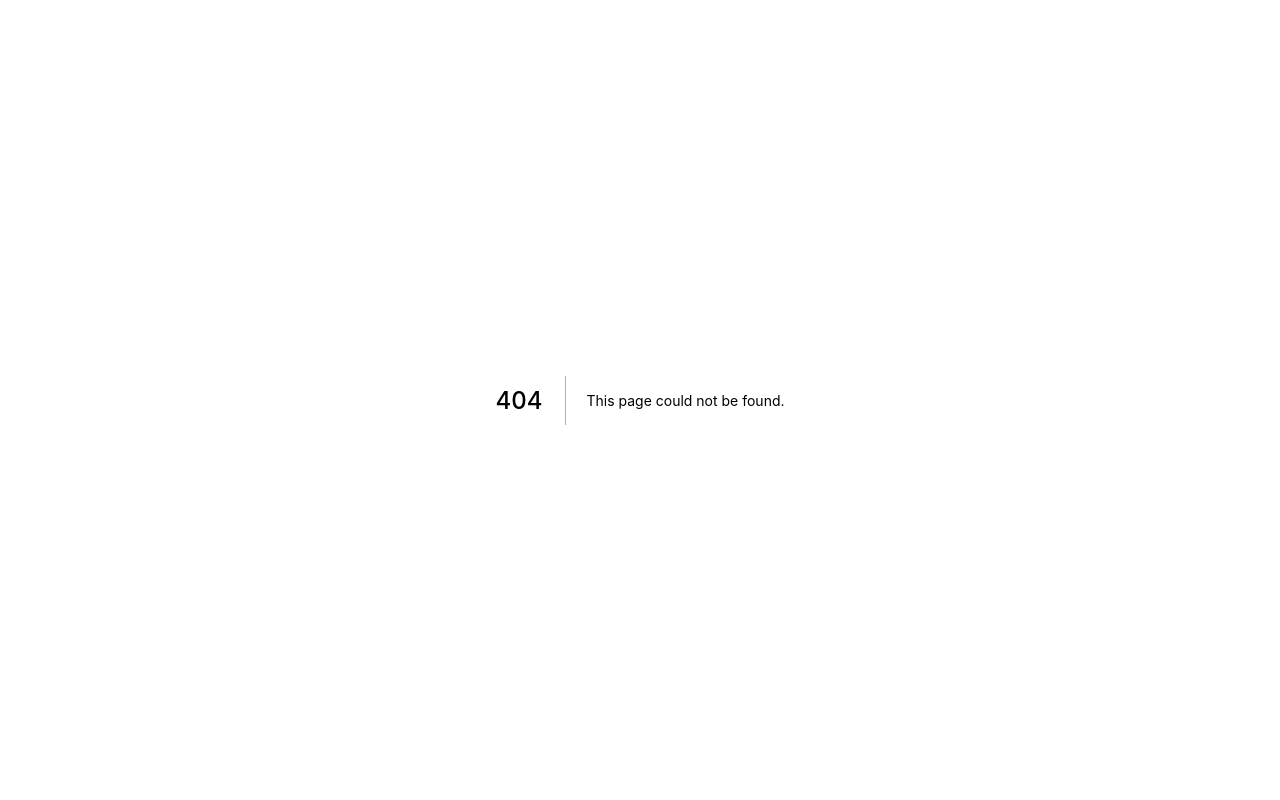
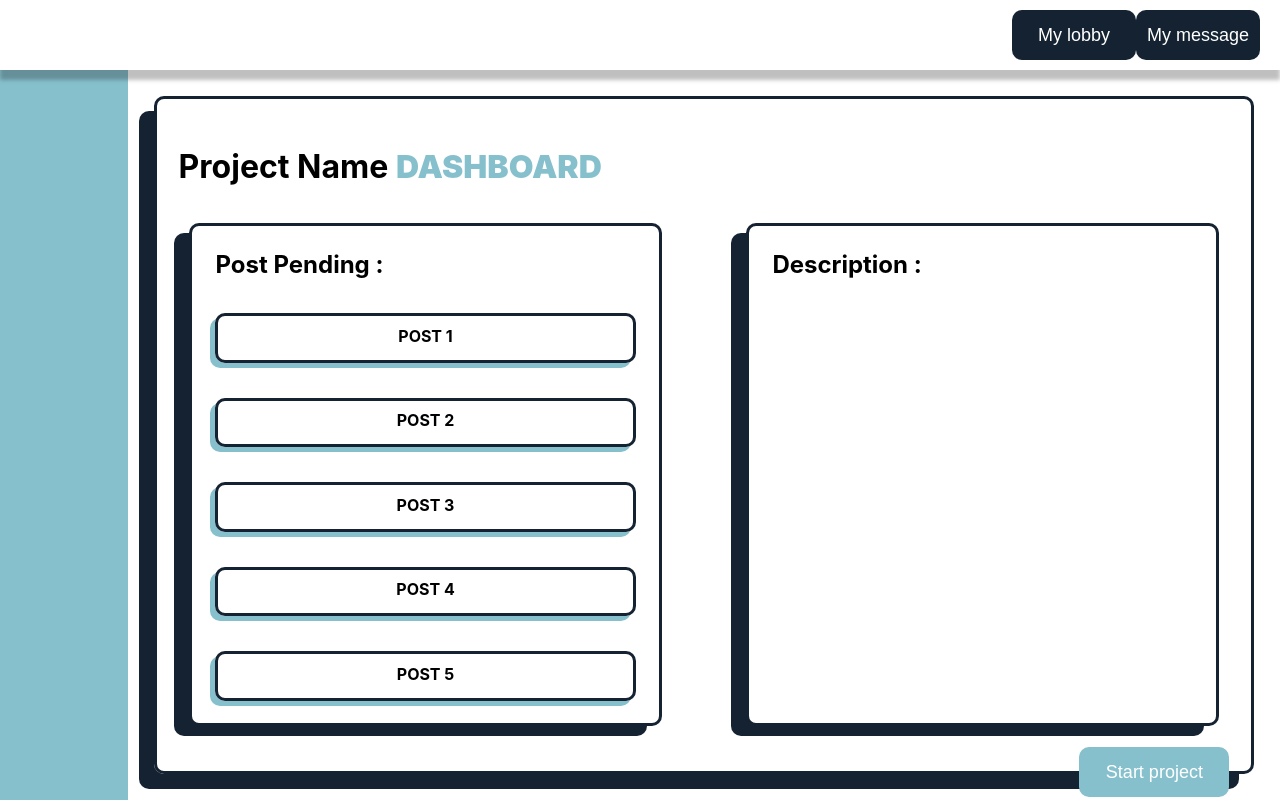
Before and after one commit to CFraissinet/frontend_Allwithin, a Next.js app: page /dashboard in a window 1280 px wide. Before the commit this address had no page. Built offline with nearby package versions, Linux system fonts and the light colour scheme.

Commit message:
create page front for Dashboard with button when you start your project

```diff
--- /dev/null
+++ b/components/Dashboard.js
@@ -0,0 +1,65 @@
+import React, { useState } from 'react';
+import styles from '../styles/Dashboard.module.css';
+import Link from 'next/link';
+
+function Dashboard() {
+
+    const [btnProject, setBtnProject] = useState(false);
+
+    const toolsBtn = (
+    <>
+        <button className={styles.btnModal}> Chat</button>
+        <button className={styles.btnModal}>Drive</button>
+        <button className={styles.btnModal}>Github</button>
+        <button className={styles.btnModal}>Calendar</button>
+        <button className={styles.btnModal}>My team</button>
+    </>
+    )
+
+    return (
+        <div className={styles.main}>
+            <div className={styles.navBar}>
+                {/* NAV BAR */}
+                <div className={styles.btnContainer}>
+                    <Link href='/lobby'>
+                        <button className={styles.btnNavBar} >My lobby</button>
+                    </Link>
+                    <button className={styles.btnNavBar} >My message</button>
+                </div>
+            </div>
+            <div className={styles.componant}>
+                {/* COMPONANT WITH BUTTON LEFT AND DASHBOARD */}
+                    <div className={styles.containerBtn}>
+                        {btnProject && toolsBtn}
+                    </div>
+                <div className={styles.containerDashboard}>
+                    <div className={styles.dashboard}>
+                            <h2 className={styles.txtCard1}>Project Name <b className={styles.aDashboard}>DASHBOARD</b></h2>
+                        <div className={styles.midContainer}>
+                            <div className={styles.midCard}>
+                                <div className={styles.containerPost}>
+                                    <b className={styles.postPending}>Post Pending :</b>
+                                    <div className={styles.post}> POST 1</div>
+                                    <div className={styles.post}> POST 2</div>
+                                    <div className={styles.post}> POST 3</div>
+                                    <div className={styles.post}> POST 4</div>
+                                    <div className={styles.post}> POST 5</div>
+                                </div>
+                            </div>
+                            <div className={styles.midCard}>
+                                <div className={styles.txtDescription}>
+                                    <b>Description :</b>
+                                </div>
+                            </div>
+                        </div>
+                        <div className={styles.containerStartBtn}>
+                            <button onClick={() => setBtnProject(true)} className={styles.btnStart}>Start project</button>
+                        </div>
+                    </div>
+                </div>
+            </div>
+        </div>
+    );
+}
+
+export default Dashboard;
--- a/package.json
+++ b/package.json
@@ -18,6 +18,7 @@
     "next": "12.1.6",
     "react": "18.1.0",
     "react-dom": "18.1.0",
+    "react-modal": "^3.16.1",
     "react-redux": "^8.0.5",
     "redux-persist": "^6.0.0"
   },
--- /dev/null
+++ b/pages/dashboard.js
@@ -0,0 +1,7 @@
+import Dashboard from '../components/Dashboard';
+
+function dashboard() {
+    return <Dashboard />;
+}
+
+export default dashboard;
--- /dev/null
+++ b/styles/Dashboard.module.css
@@ -0,0 +1,185 @@
+.main {
+    display: flex;
+    flex-direction: column;
+    width: 100vw;
+    height: 100vh;
+}
+
+.navBar {
+    height: 70px;
+    background-color: white;
+    display: flex;
+    justify-content: flex-end;
+    padding: 10px 20px;
+    box-shadow: 0px 10px 4px rgba(0, 0, 0, 0.25);
+    z-index: 1;
+}
+
+.btnContainer {
+    width: 20%;
+    display: flex;
+    flex-direction: row;
+    justify-content: space-around;
+}
+
+.btnNavBar {
+    font-size: large;
+    border: solid transparent 1px;
+    border-radius: 10px;
+    background-color: #152232;
+    color: white;
+    height: 50px    ;
+    width: 150px;
+}
+
+.btnNavBar:hover {
+    cursor: pointer;
+    background-color: #87c0cd;
+    border-color: #87c0cd;
+    transition: 0.3s;
+}
+
+.componant {
+    display: flex;
+    flex-direction: row;
+    height: 100%;
+}
+
+.containerBtn {
+    background-color: #87c0cd;
+    width: 10%;
+    height: 100%;
+    display: flex;
+    flex-direction: column;
+    justify-content: center;
+    gap: 5%;
+    align-items: center;
+}
+
+.btnModal {
+    font-size: large;
+    border: solid transparent 1px;
+    border-radius: 10px;
+    background-color: #152232;
+    color: white;
+    height: 50px    ;
+    width: 150px;
+}
+
+.btnModal:hover {
+    cursor: pointer;
+    background-color: white;
+    border-color: white;
+    transition: 0.3s;
+    color: #152232;
+}
+
+.containerDashboard {
+    background-color: white;
+    width: 90%;
+    height: 100%;
+    padding: 2%;
+}
+
+.dashboard {
+    height: 100%;
+    width: 100%;
+    padding: 2%;
+    border: #152232 solid;
+    border-radius: 10px;
+    box-shadow: -15px 15px #152232;
+}
+
+.txtCard1 {
+    font-size: xx-large;
+}
+
+.aDashboard {
+    color: #87c0cd;
+    font-weight: bolder;
+}
+
+.midContainer {
+    padding-bottom: 3%;
+    display: flex;
+    flex-direction: row;
+    justify-content: space-between;
+    height: 85%;
+    width: 100%;
+}
+
+.midCard {
+    border: solid #152232;
+    border-radius: 10px;
+    height: 100%;
+    width: 45%;
+    background-color: white;
+    margin: 1%;
+    box-shadow: #152232 -15px 10px;
+}
+
+.containerPost {
+    display: flex;
+    flex-direction: column;
+    height: 100%;
+    width: 100%;
+    align-items: center;
+    gap: 7%;
+}
+
+.postPending {
+    padding-top: 5%;
+    font-size: x-large;
+    align-self: flex-start;
+    font-weight: bolder;
+    margin-left: 5%;
+}
+
+.post{
+    height: 10%;
+    width: 90%;
+    border-radius: 10px;
+    border: solid 3px #152232;
+    box-shadow: -5px 5px #87c0cd;
+    text-align: center;
+    padding: 2%;
+    font-weight: 700;
+}
+
+.post:hover {
+    background-color: #87c0cd;
+    border: solid 3px #152232;
+    box-shadow: -5px 5px #152232;
+}
+
+.txtDescription{
+    padding-top: 5%;
+    font-size: x-large;
+    align-self: flex-start;
+    font-weight: bolder;
+    margin-left: 5%;
+    width: 90%;
+    height: 95%;
+}
+
+.containerStartBtn {
+    display: flex;
+    flex-direction: row-reverse;
+}
+
+.btnStart {
+    font-size: large;
+    border: solid transparent 1px;
+    border-radius: 10px;
+    background-color: #87c0cd;
+    color: white;
+    height: 50px    ;
+    width: 150px;
+}
+
+.btnStart:hover {
+    cursor: pointer;
+    background-color: white;
+    border: #152232 2px solid;
+    color: #152232;
+}
--- a/styles/SignIn.module.css
+++ b/styles/SignIn.module.css
@@ -11,6 +11,8 @@
     display: flex;
     justify-content: flex-end;
     padding: 10px 20px;
+    box-shadow: 0px 10px 4px rgba(0, 0, 0, 0.25);
+    z-index: 1;
 }
 
 .buttonSignUp {
```
Also changed, not shown: 1 other file (tests, documents, lock files or other folders).
